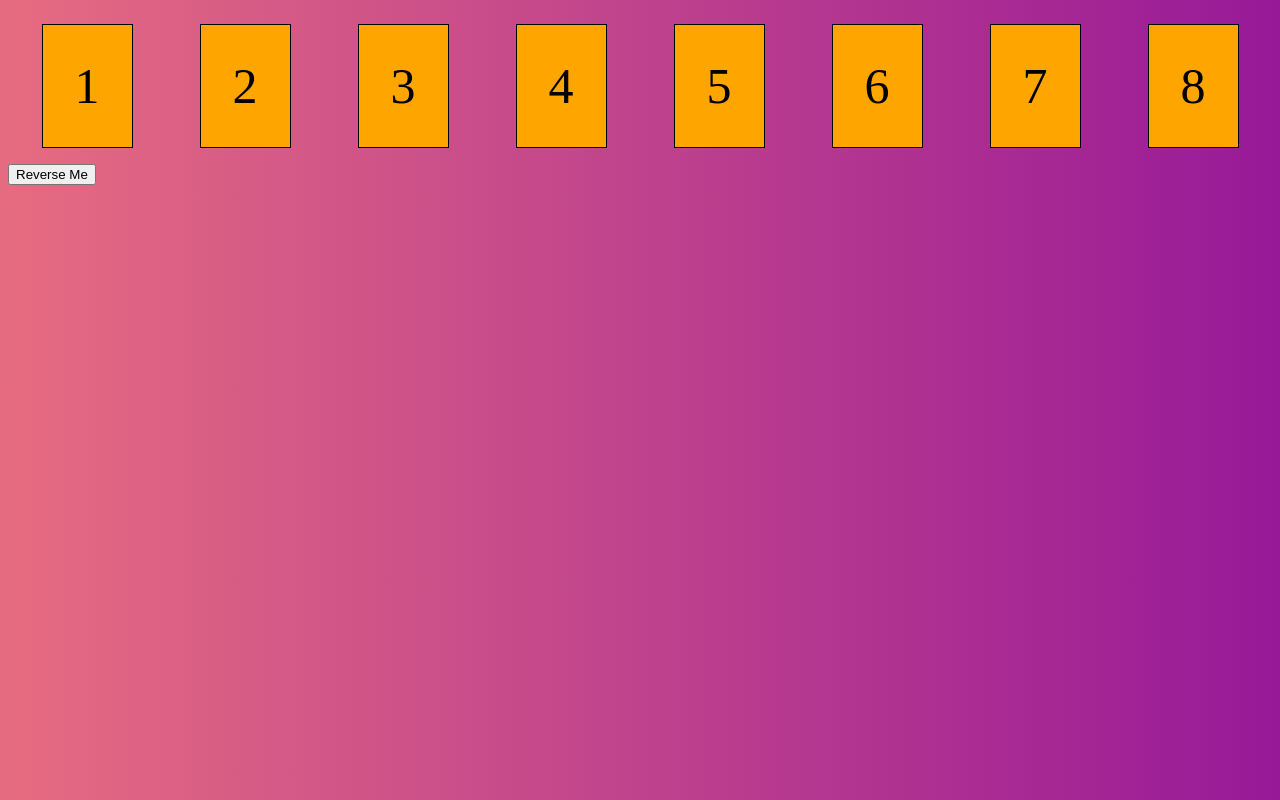
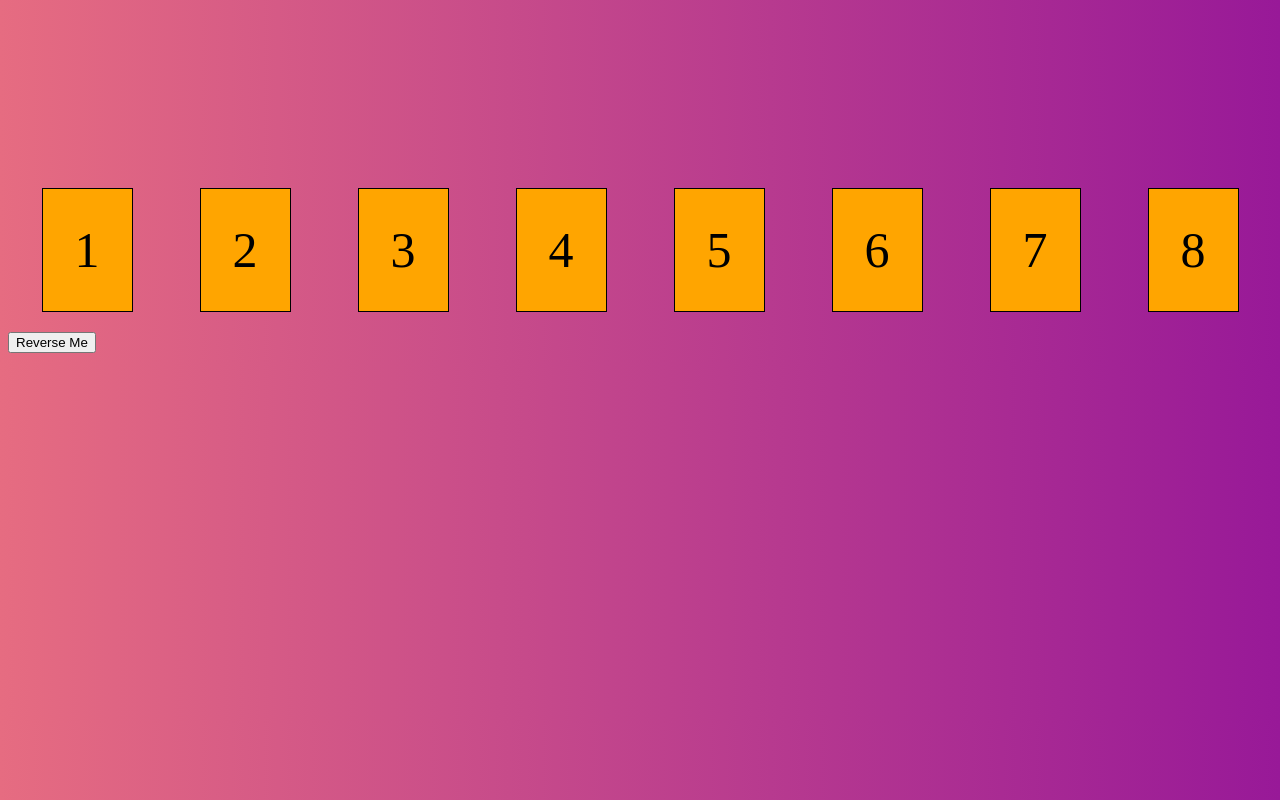
Before and after one commit to luka-danger/odin-projects, a plain HTML site: page practice/magic-numbers/index.html in a window 1280 px wide. Drawn offline with Linux system fonts and the light colour scheme.

```diff
--- a/practice/magic-numbers/style.css
+++ b/practice/magic-numbers/style.css
@@ -7,8 +7,8 @@
     padding: 2rem;
     background-color: orange;
     font-size: 50px;
-    margin: 1rem;
-    align-items: center;
+    margin-top: 180px;
+    margin-bottom: 20px;
 }
 
 .container {
```
